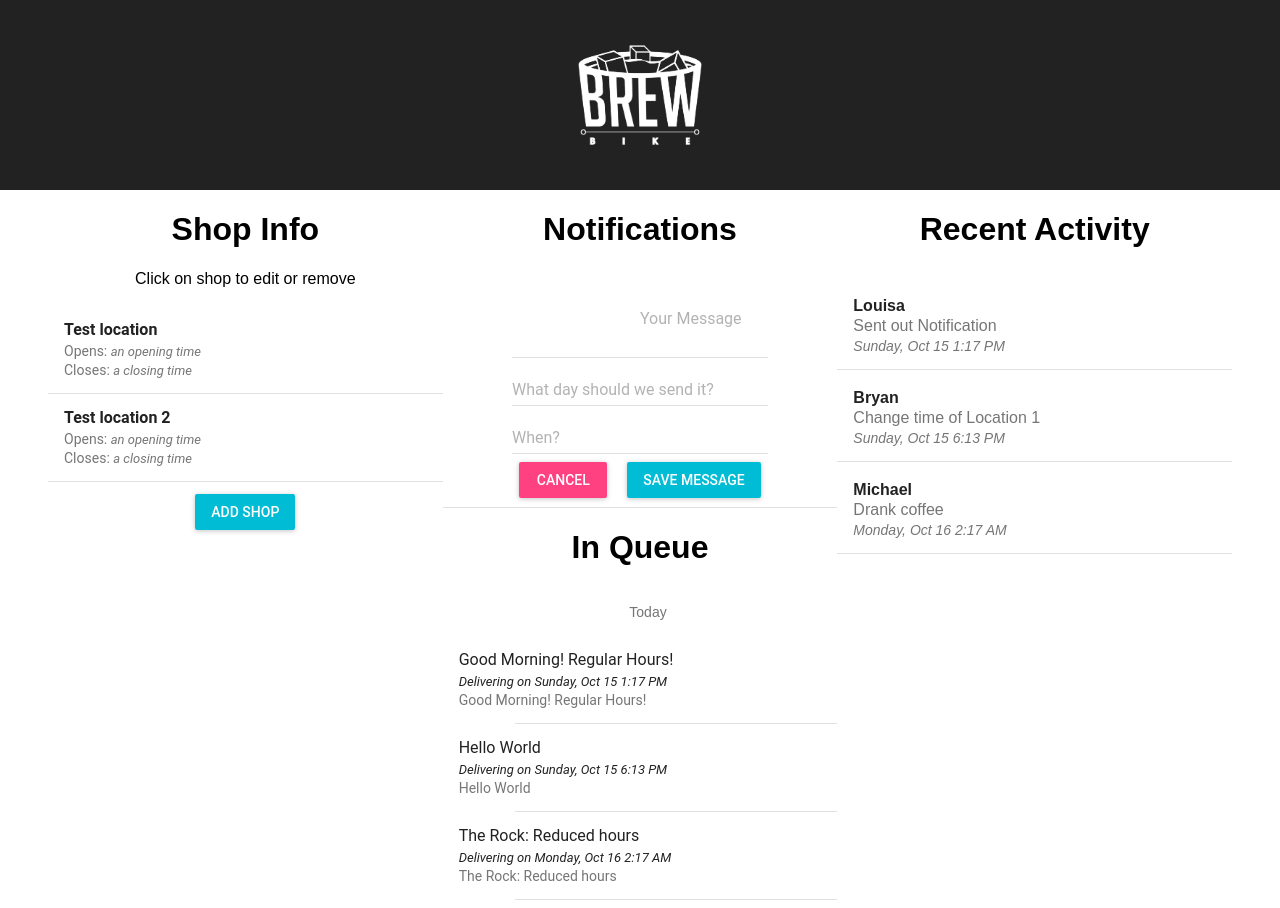
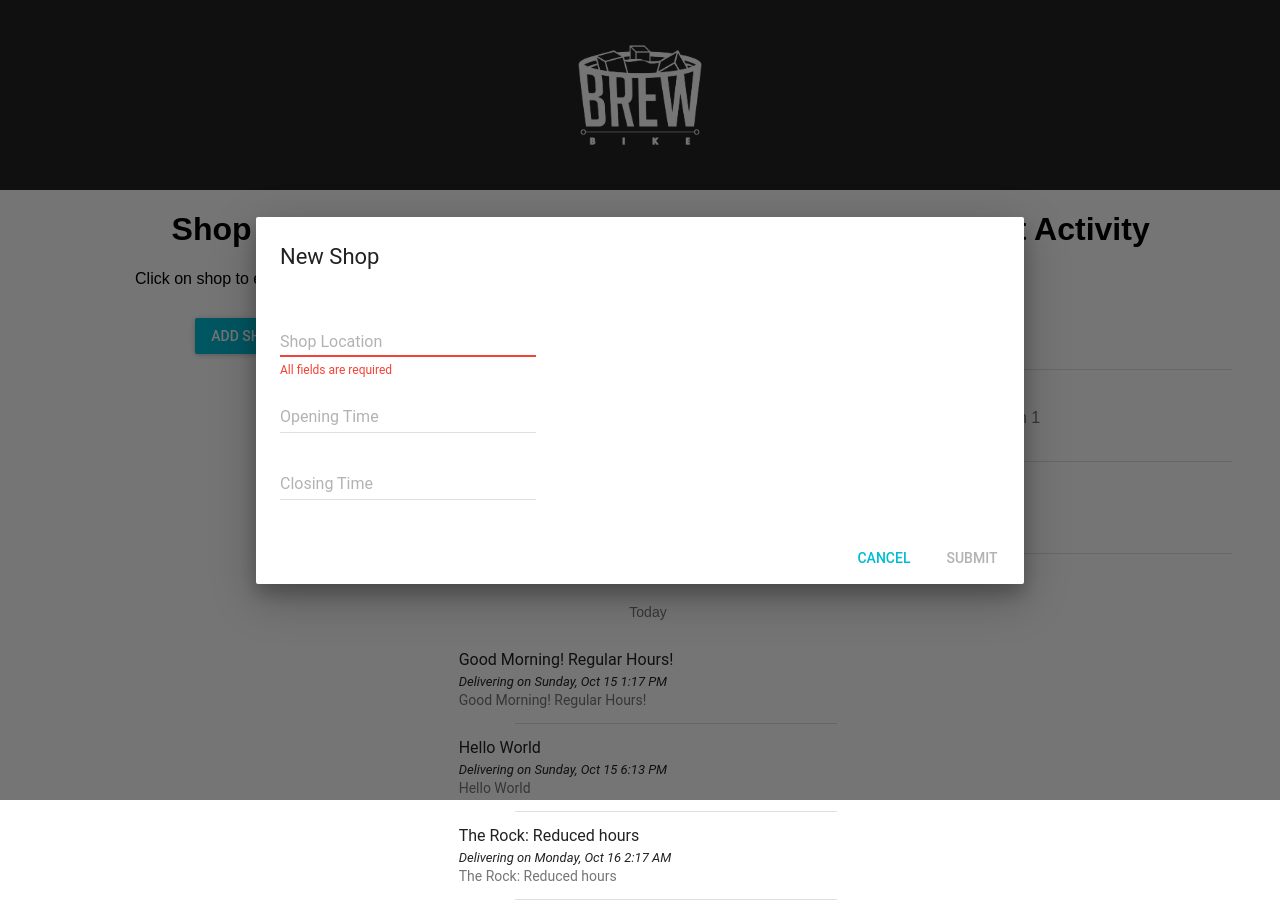
Before and after one commit to NUisEPIC/brewbike-dashboard, a React (Create React App) app: page / in a window 1280 px wide. Both pictures are taken after a click on the button "ADD SHOP". Built offline with nearby package versions, Linux system fonts and the light colour scheme.

Commit message:
Created Add shop functionality with modal
Location list item component also ready
Edit shop functionality todo + connection to backend

```diff
--- a/src/components/Location.js
+++ b/src/components/Location.js
@@ -4,6 +4,10 @@ import {List, ListItem} from 'material-ui/List';
 import MuiThemeProvider from 'material-ui/styles/MuiThemeProvider'
 import Divider from 'material-ui/Divider';
 import RaisedButton from 'material-ui/RaisedButton';
+import Dialog from 'material-ui/Dialog';
+import FlatButton from 'material-ui/FlatButton';
+import TextField from 'material-ui/TextField';
+import TimePicker from 'material-ui/TimePicker';
 
 import '../css/Location.css';
 
@@ -43,13 +47,49 @@ class LocationItem extends Component {
 
 class Location extends Component {
 
+    constructor(props) {
+        super(props)
+        this.state = {
+            modalOpen: false,
+            canSubmit:false, // for the submit button for the add shop modal
+            errorText:"All fields are required",
+            hasStart:false, // for timePicker for the add shop modal
+            hasEnd:false, // for timePicker for the add shop modal
+            locations: []
+        }
+    }
 
-    // helps add location
+    // helps add location - opens modal
     buttonOnClickHandler = (e) => {
         // TODO
+        this.handleOpen();
     }
 
+    // for the add location modal
+    handleOpen = () => {
+        this.setState({modalOpen: true});
+    };
+
+    handleClose = () => {
+        this.setState({modalOpen: false, errorText: "All fields are required", hasStart: false, hasEnd: false});
+    };
+
     render() {
+
+        const actions = [
+            <FlatButton
+              label="Cancel"
+              primary={true}
+              onClick={this.handleClose}
+            />,
+            <FlatButton
+              label="Submit"
+              primary={true}
+              disabled={!(!this.state.errorText && this.state.hasStart && this.state.hasEnd)}
+              onClick={this.handleClose}
+            />,
+          ];
+
         return (
             <div>
                 <h1>
@@ -58,11 +98,50 @@ class Location extends Component {
                 Click on shop to edit or remove
                 <br/><br/>
                 <MuiThemeProvider>
-                    <LocationItem location="Test location" open="an opening time" close="a closing time" />
-                    <LocationItem location="Test location 2" open="an opening time" close="a closing time" />
+                    {/* <LocationItem location="Test location" open="an opening time" close="a closing time" />
+                    <LocationItem location="Test location 2" open="an opening time" close="a closing time" /> */}
                     <RaisedButton label="Add Shop" primary={true} fullWidth={false} style={{margin:12}}
                         onClick={this.buttonOnClickHandler}
                     />
+                    <Dialog
+                        title="New Shop"
+                        actions={actions}
+                        modal={true}
+                        open={this.state.modalOpen}
+                    >
+                        <TextField
+                            hintText="Enter shop location"
+                            errorText={this.state.errorText}
+                            floatingLabelText="Shop Location"
+                            onChange={(e, val) => {
+                                if (val) {
+                                    this.setState({errorText: null})
+                                } else {
+                                    this.setState({errorText: "All fields are required"})
+                                }
+                            }}
+                        /><br />
+                        <TimePicker
+                            hintText="Opening Time"
+                            onChange={(e, date) => {
+                                if (date !== null) {
+                                    this.setState({hasStart: true})
+                                } else {
+                                    this.setState({hasStart: false})
+                                }
+                            }}
+                        /><br/>
+                        <TimePicker
+                            hintText="Closing Time"
+                            onChange={(e, date) => {
+                                if (date) {
+                                    this.setState({hasEnd: true})
+                                } else {
+                                    this.setState({hasEnd: false})
+                                }
+                            }}
+                        />
+                    </Dialog>
                 </MuiThemeProvider>
             </div>
         );
```
